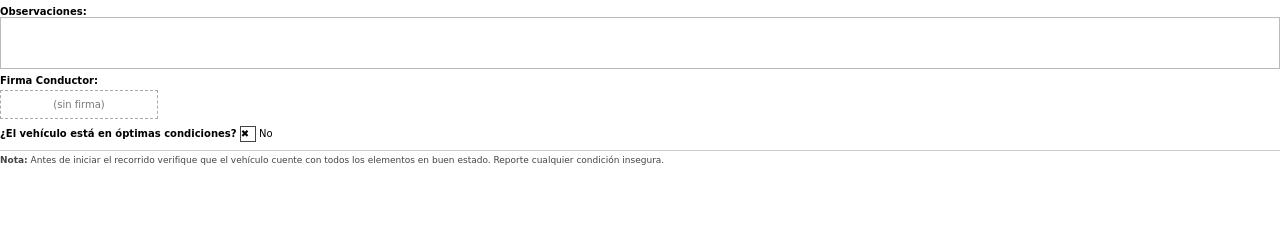
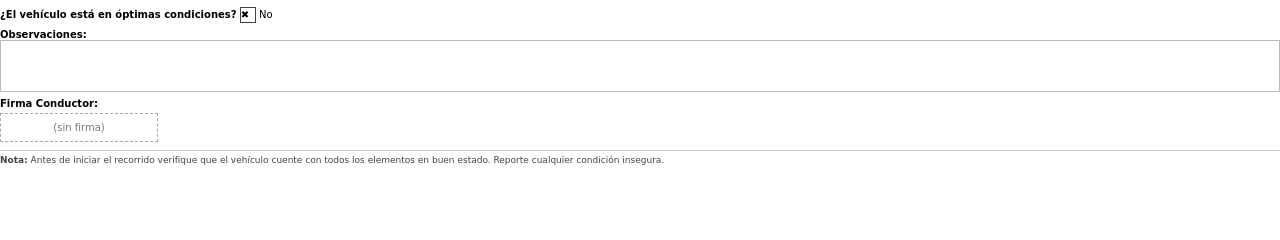
Before and after one commit to Sant-Beco/Misionales, a Python web app: template app/templates/pdf_template.html in a window 1280 px wide. Shown: the part 206-446 px from the top of the page. Run offline with Jinja, Linux system fonts and the light colour scheme; the template is opened without the code that fills it, so the values that code supplies are empty.

Commit message:
subiendo pdf template multple y pdf templete probar, firma, pdf demas

```diff
--- a/app/templates/pdf_template.html
+++ b/app/templates/pdf_template.html
@@ -93,10 +93,35 @@
     font-size: 9.5px;
   }
 
-  .firma img {
-    max-width: 140px;
+  /* ══ FIRMA ══
+     Soporta tanto firma dibujada (canvas PNG ~300px ancho)
+     como imagen subida (puede ser más ancha/alta).
+     max-width contiene ambas sin deformar el PDF.
+  */
+  .firma-wrap {
+    margin-top: 6px;
+  }
+
+  .firma-wrap img {
+    display: block;
+    max-width: 200px;   /* suficiente para canvas dibujado y fotos de firma */
+    max-height: 80px;   /* evita que una imagen subida muy alta rompa el layout */
+    width: auto;
+    height: auto;
     border: 1px solid #333;
     margin-top: 4px;
+    /* Fondo blanco por si la imagen tiene transparencia */
+    background: #fff;
+  }
+
+  .firma-vacia {
+    color: #777;
+    border: 1px dashed #aaa;
+    padding: 8px;
+    width: 140px;
+    margin-top: 4px;
+    text-align: center;
+    display: inline-block;
   }
 
   .nota {
@@ -105,20 +130,6 @@
     border-top: 1px solid #ccc;
     padding-top: 4px;
     color: #444;
-  }
-
-  /* Badge tipo vehículo */
-  .tipo-badge {
-    font-size: 9px;
-    background: #e8f0fe;
-    border: 1px solid #003366;
-    border-radius: 3px;
-    padding: 1px 5px;
-    color: #003366;
-    font-weight: 700;
-    text-transform: uppercase;
-    margin-left: 8px;
-    vertical-align: middle;
   }
 </style>
 </head>
@@ -142,42 +153,39 @@
   <table>
     <tr>
       <th>Conductor</th> <td>{{ registro.nombre_conductor }}</td>
-      <th>Placa</th> <td>{{ registro.placa }}</td>
+      <th>Placa</th>     <td>{{ registro.placa }}</td>
     </tr>
     <tr>
-      <th>Proceso</th> <td>{{ registro.proceso }}</td>
+      <th>Proceso</th>        <td>{{ registro.proceso }}</td>
       <th>Desde / Hasta</th> <td>{{ registro.desde }} - {{ registro.hasta }}</td>
     </tr>
     <tr>
-      <th>Marca</th> <td>{{ registro.marca }}</td>
+      <th>Marca</th>    <td>{{ registro.marca }}</td>
       <th>Gasolina</th> <td>{{ registro.gasolina }}</td>
     </tr>
     <tr>
       <th>Modelo</th> <td>{{ registro.modelo }}</td>
-      <th>Motor</th> <td>{{ registro.motor }}</td>
+      <th>Motor</th>  <td>{{ registro.motor }}</td>
     </tr>
   </table>
 
   <!-- DOCUMENTOS -->
   <table>
     <tr>
-      <th>Licencia Nº</th> <td>{{ registro.licencia_num }}</td>
-      <th>Vencimiento</th> <td>{{ registro.licencia_venc }}</td>
+      <th>Licencia Nº</th>    <td>{{ registro.licencia_num }}</td>
+      <th>Vencimiento</th>    <td>{{ registro.licencia_venc }}</td>
     </tr>
     <tr>
       <th>Tarjeta Propiedad</th> <td>{{ registro.porte_propiedad }}</td>
-      <th>SOAT</th> <td>{{ registro.soat }}</td>
+      <th>SOAT</th>              <td>{{ registro.soat }}</td>
     </tr>
     <tr>
       <th>Emisión</th> <td>{{ registro.certificado_emision }}</td>
-      <th>Póliza</th> <td>{{ registro.poliza_seguro }}</td>
+      <th>Póliza</th>  <td>{{ registro.poliza_seguro }}</td>
     </tr>
   </table>
 
-  <!-- ASPECTOS
-       aspectos_lista viene del contexto (backend) según tipo_vehiculo.
-       aspectos_parsed es {"1": "B", "1": "M"} ya normalizado por prepare_registro().
-  -->
+  <!-- ASPECTOS -->
   {% set aspectos_data = registro.aspectos_parsed or {} %}
 
   <table class="aspectos">
@@ -196,43 +204,16 @@
       {% set val = aspectos_data.get(loop.index|string, '') %}
 
       <td>
-        {% if val == 'B' %}
-          <span class="box">✔</span>
-        {% else %}
-          <span class="box"></span>
-        {% endif %}
+        {% if val == 'B' %}<span class="box">✔</span>
+        {% else %}<span class="box"></span>{% endif %}
       </td>
-
       <td>
-        {% if val == 'M' %}
-          <span class="box">✖</span>
-        {% else %}
-          <span class="box"></span>
-        {% endif %}
+        {% if val == 'M' %}<span class="box">✖</span>
+        {% else %}<span class="box"></span>{% endif %}
       </td>
     </tr>
     {% endfor %}
-
   </table>
-
-  <!-- OBSERVACIONES Y FIRMA -->
-  <div class="seccion">
-    <strong>Observaciones:</strong>
-    <div class="observ-box">{{ registro.observaciones }}</div>
-
-    <div class="firma" style="margin-top:6px;">
-      <strong>Firma Conductor:</strong><br>
-      {% if registro.firma_base64 %}
-        <img src="{{ registro.firma_base64 }}" alt="Firma">
-      {% elif registro.firma_path %}
-        <img src="{{ registro.firma_path }}" alt="Firma">
-      {% else %}
-        <div style="color:#777; border:1px dashed #aaa; padding:8px; width:140px; margin-top:4px; text-align:center;">
-          (sin firma)
-        </div>
-      {% endif %}
-    </div>
-  </div>
 
   <!-- CONDICIONES ÓPTIMAS -->
   <div class="seccion">
@@ -244,6 +225,30 @@
     {% endif %}
   </div>
 
+  <!-- OBSERVACIONES -->
+  <div class="seccion">
+    <strong>Observaciones:</strong>
+    <div class="observ-box">{{ registro.observaciones }}</div>
+  </div>
+
+  <!-- FIRMA
+       Prioridad: firma_base64 (data-URI inyectado por utils_pdf.py)
+                  > firma_path (ruta en disco)
+                  > sin firma
+       Funciona igual para firma dibujada e imagen subida —
+       ambas llegan como PNG base64 desde el frontend.
+  -->
+  <div class="seccion firma-wrap">
+    <strong>Firma Conductor:</strong><br>
+    {% if registro.firma_base64 %}
+      <img src="{{ registro.firma_base64 }}" alt="Firma del conductor">
+    {% elif registro.firma_path %}
+      <img src="{{ registro.firma_path }}" alt="Firma del conductor">
+    {% else %}
+      <div class="firma-vacia">(sin firma)</div>
+    {% endif %}
+  </div>
+
   <!-- NOTA -->
   <div class="nota">
     <strong>Nota:</strong> Antes de iniciar el recorrido verifique que el vehículo cuente con todos
```
Also changed, not shown: app/templates/pdf_template_multiple.html (+30 -10 lines), app/data/firmas/usuarios/6/firma_20260514_041640_72453fc1.png (added), app/data/firmas/usuarios/6/firma_20260514_041817_cedaf818.png (added), 2 other files.
